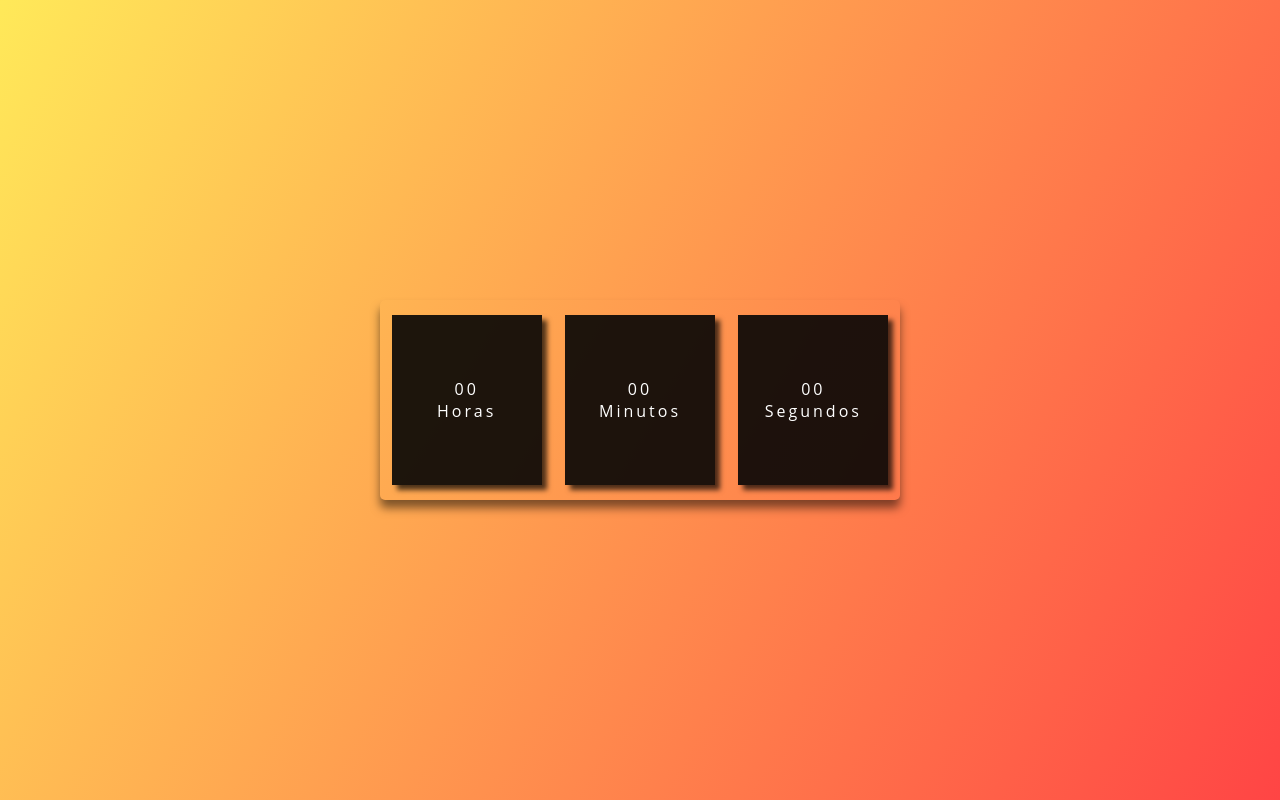
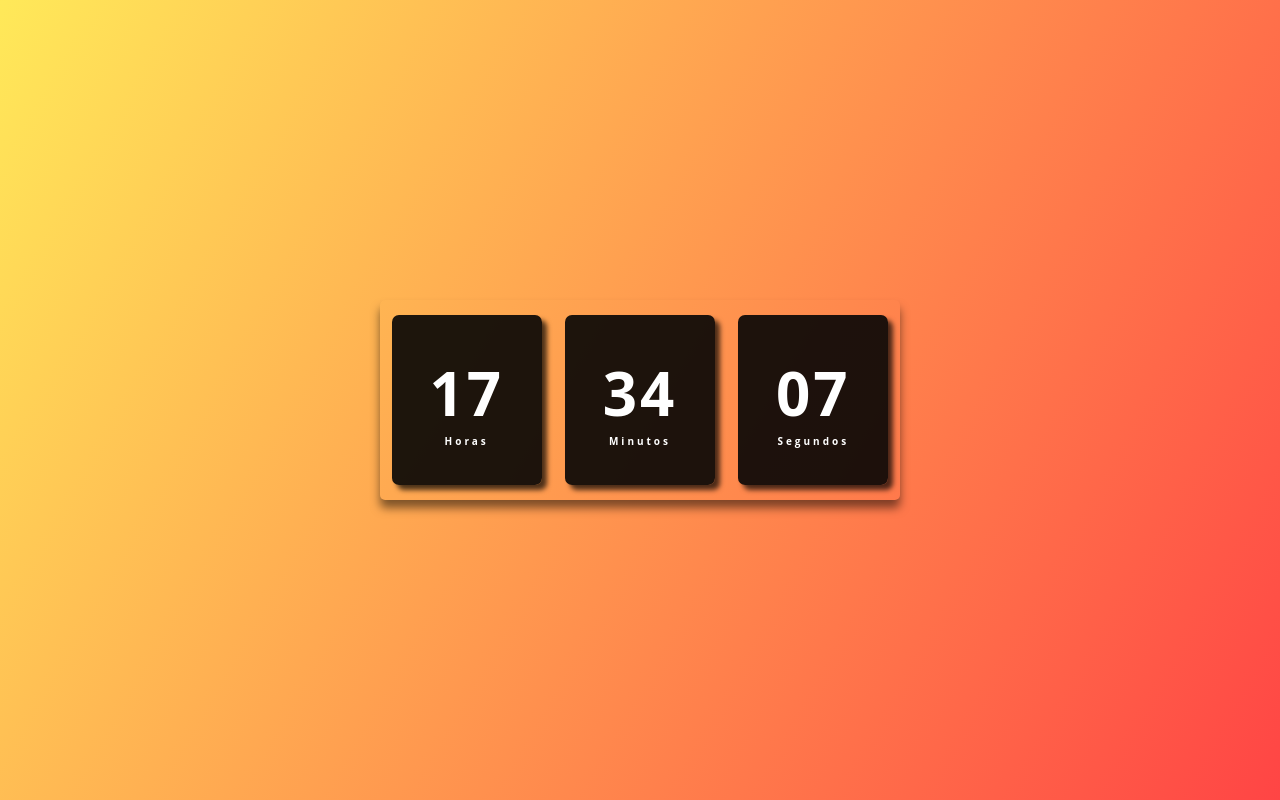
Before and after one commit to SaraAguiarLima/relogio_digital, a plain HTML site: page index.html in a window 1280 px wide. Drawn offline with Linux system fonts and the light colour scheme; a web font is replaced by a local one.

Commit message:
Relógio concluído

```diff
--- a/index.html
+++ b/index.html
@@ -21,5 +21,6 @@
             <span class="tempo">Segundos</span>
         </div>
     </div>
+    <script src="script.js"></script>
 </body>
 </html>
--- a/script.js
+++ b/script.js
@@ -0,0 +1,20 @@
+const horas = document.getElementById('horas');
+const minutos = document.getElementById('minutos');
+const segundos = document.getElementById('segundos');
+
+const relogio = setInterval(function time() {
+    let datetoday = new Date();
+    let hr = datetoday.getHours();
+    let min = datetoday.getMinutes();
+    let s = datetoday.getSeconds();
+
+    if (hr < 10) hr = "0" + hr;
+
+    if (min < 10) min = "0" + min;
+
+    if (s < 10) s = "0" + s;
+
+    horas.textContent = hr ;
+    minutos.textContent = min;
+    segundos.textContent = s;
+})
--- a/style.css
+++ b/style.css
@@ -36,8 +36,14 @@ body{
     color:white;
     background: rgba(5,5, 5, 0.9);
     box-shadow: 5px 5px 5px rgba(0, 0, 0, .7);
-    border: 7px;
+    border-radius: 7px;
     letter-spacing: 3px;
 }
 
-.relogio span
+.relogio span {
+    font-weight: bolder;
+    font-size: 60px;
+}
+.relogio span.tempo {
+    font-size: 10px;
+}
```
